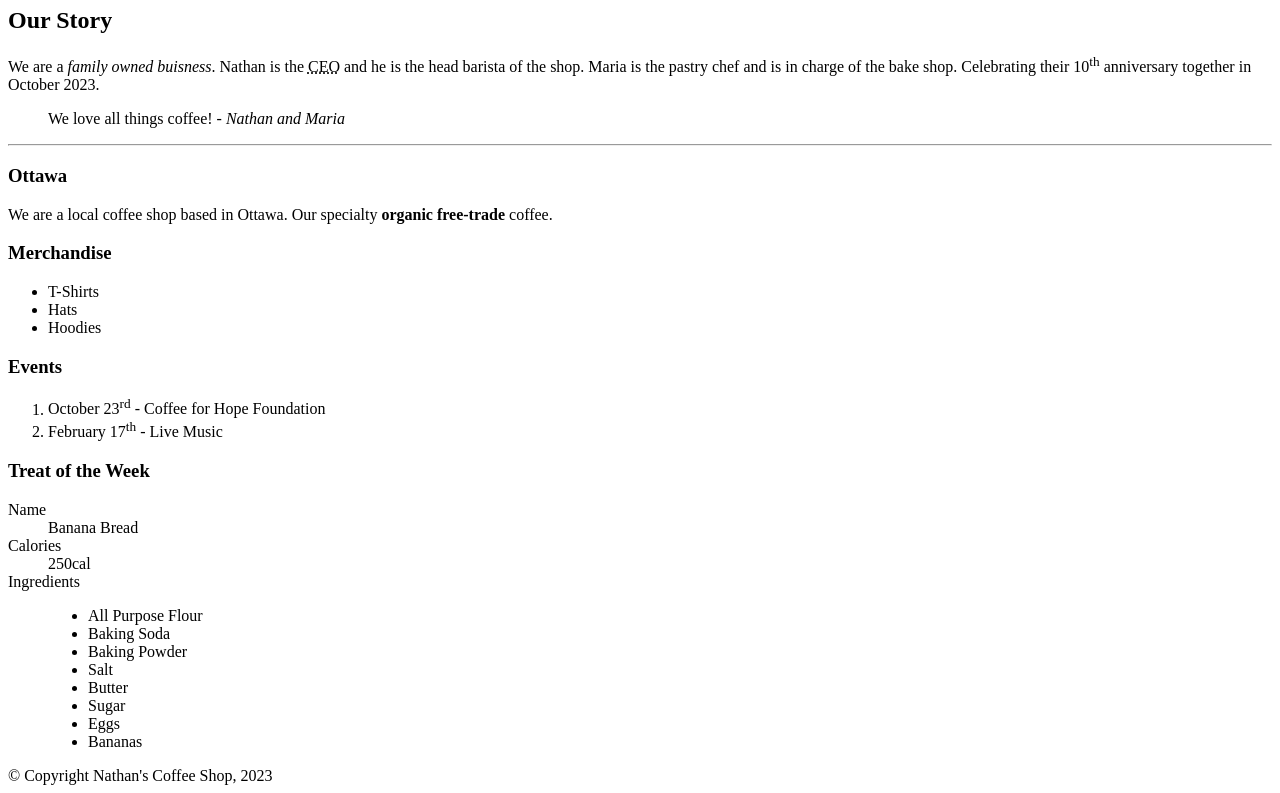
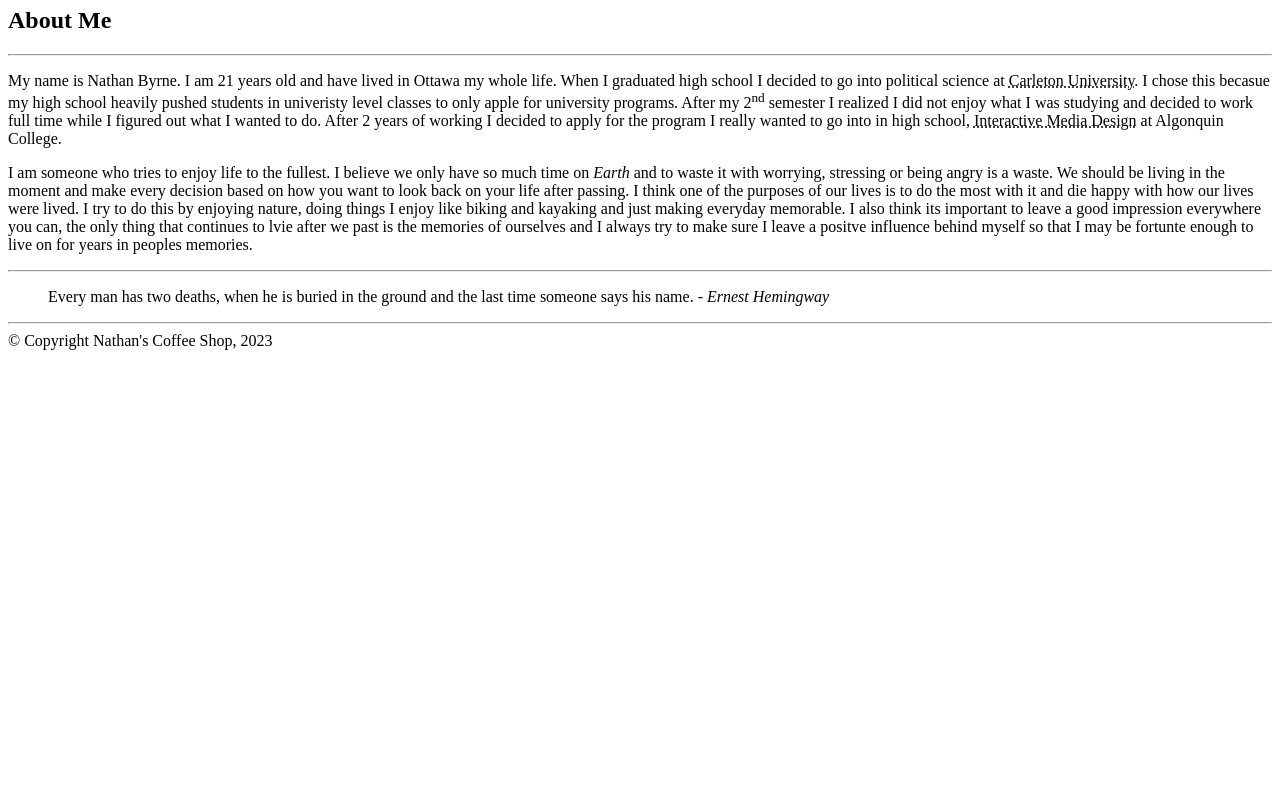
Before and after one commit to Nateebyrne/byrn0096.github.io, a plain HTML site: page html-assignment/index.html in a window 1280 px wide. Shown: the part 73-866 px from the top of the page. After the commit the page ends 800 px from the top, so only its background shows below. Drawn offline with Linux system fonts and the light colour scheme.

Commit message:
addes content to index.html

```diff
--- a/html-assignment/index.html
+++ b/html-assignment/index.html
@@ -2,85 +2,35 @@
 <html lang="en">
     <head>
             <meta charset="UTF-8">
-            <title>Nathan's Coffee Shop - Home</title>
+            <title>Nathan Byrne</title>
 
 
     </head>
     <body>
-        <!-- This is an HTML Comment -->
-        <!-- Command + / to add or remove a comment -->
-
-        <!-- Site Header -->
         <header>
-            <h1>Nathan's Coffee Shop</h1>
+            <h1><b>Nathan Byrne</b></h1>
         </header>
-        <!-- Starting the main content -->
         <main>
-            <!-- article of the page. Can be a standalone -->
             <article>
-                <h2>Our Story</h2>
+                <h2>About Me</h2>
+                <hr>
                 <p>
-                    We are a <em>family owned buisness</em>. Nathan is the <abbr title="Chief Executive Officer">CEO</abbr> and he is the head barista of the shop. Maria is the pastry chef and is in charge of the bake shop. Celebrating their 10<sup>th</sup> anniversary together in October 2023.
+                    My name is Nathan Byrne. I am 21 years old and have lived in Ottawa my whole life. When I graduated high school I decided to go into political science at <abbr title="CU">Carleton University</abbr>. I chose this becasue my high school heavily pushed students in univeristy level classes to only apple for university programs. After my 2<sup>nd</sup> semester I realized I did not enjoy what I was studying and decided to work full time while I figured out what I wanted to do. After 2 years of working I decided to apply for the program I really wanted to go into in high school, <abbr title="IMD">Interactive Media Design</abbr> at Algonquin College.
                 </p>
-
-                <blockquote>
-                    We love all things coffee! <cite>- Nathan and Maria</cite>
-                </blockquote>
+                <p>
+                    I am someone who tries to enjoy life to the fullest. I believe we only have so much time on <em>Earth</em> and to waste it with worrying, stressing or being angry is a waste. We should be living in the moment and make every decision based on how you want to look back on your life after passing. I think one of the purposes of our lives is to do the most with it and die happy with how our lives were lived. I try to do this by enjoying nature, doing things I enjoy like biking and kayaking and just making everyday memorable. I also think its important to leave a good impression everywhere you can, the only thing that continues to lvie after we past is the memories of ourselves and I always try to make sure I leave a positve influence behind myself so that I may be fortunte enough to live on for years in peoples memories.
+                </p>
                 <hr>
                 <section>
-                    <h3>Ottawa</h3>
-                    <P>
-                        We are a local coffee shop based in Ottawa. Our specialty <b>organic free-trade</b> coffee.
-                    </P>
+                    <blockquote>
+                        Every man has two deaths, when he is buried in the ground and the last time someone says his name. <cite> - Ernest Hemingway</cite>
+                    </blockquote>
                 </section>
+                <hr>
             </article>
-            <aside>
-                <h3>Merchandise</h3>
-                <!-- Adding unordered list -->
-                <ul>
-                    <li>T-Shirts</li>
-                    <li>Hats</li>
-                    <li>Hoodies</li>
-                </ul>
-                <!-- Adding section for ordered list -->
-                <section>
-                    <h3>Events</h3>
-                    <ol>
-                        <li>October 23<sup>rd</sup> - Coffee for Hope Foundation</li>
-                        <li>February 17<sup>th</sup> - Live Music</li>
-                    </ol>
-                </section>
 
-                <!-- Adding a section for a description list -->
-                <section>
-                    <h3>Treat of the Week</h3>
-                    <dl>
-                        <dt>Name</dt>
-                        <dd>Banana Bread</dd>
-
-                        <dt>Calories</dt>
-                        <dd>250cal</dd>
-
-                        <dt>Ingredients</dt>
-                        <dd>
-                            <ul>
-                                <li>All Purpose Flour</li>
-                                <li>Baking Soda</li>
-                                <li>Baking Powder</li>
-                                <li>Salt</li>
-                                <li>Butter</li>
-                                <li>Sugar</li>
-                                <li>Eggs</li>
-                                <li>Bananas</li>
-                            </ul>
-                        </dd>
-                    </dl>
-                </section>
-            </aside>
         </main>
-    <!-- Site Footer -->
         <footer>
-            <!-- Speacialty symbols for HTML Entities can be by googling HTML entities -->
             &copy; Copyright Nathan's Coffee Shop, 2023
         </footer>
     </body>
```
